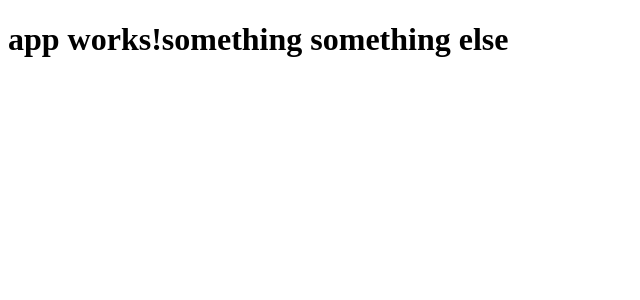
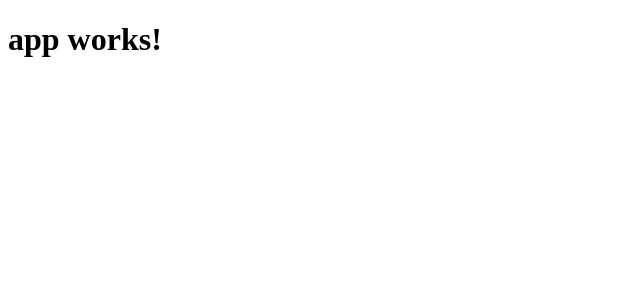
Before and after one commit to choroshin-zinkerz/client-super-bot, an Angular app: page / in a window 1280 px wide. Shown: the top 300 px of the page, without its empty margins (0-640 px from the left). Built offline with nearby package versions, Linux system fonts and the light colour scheme.

Commit message:
reset changes

```diff
--- a/src/app/app.component.html
+++ b/src/app/app.component.html
@@ -1,3 +1,3 @@
 <h1>
-  {{title}}something something else
+  {{title}}
 </h1>
```
